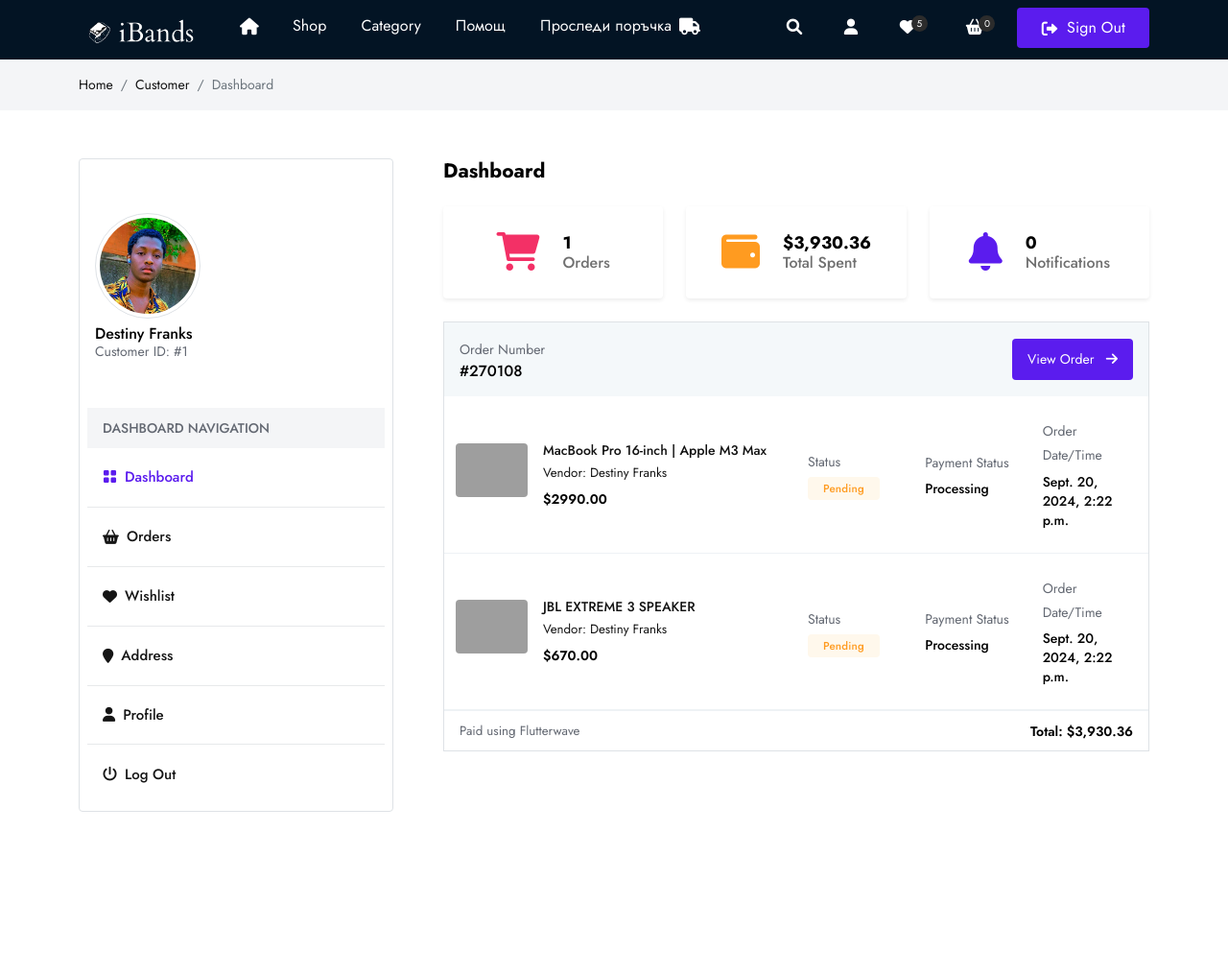
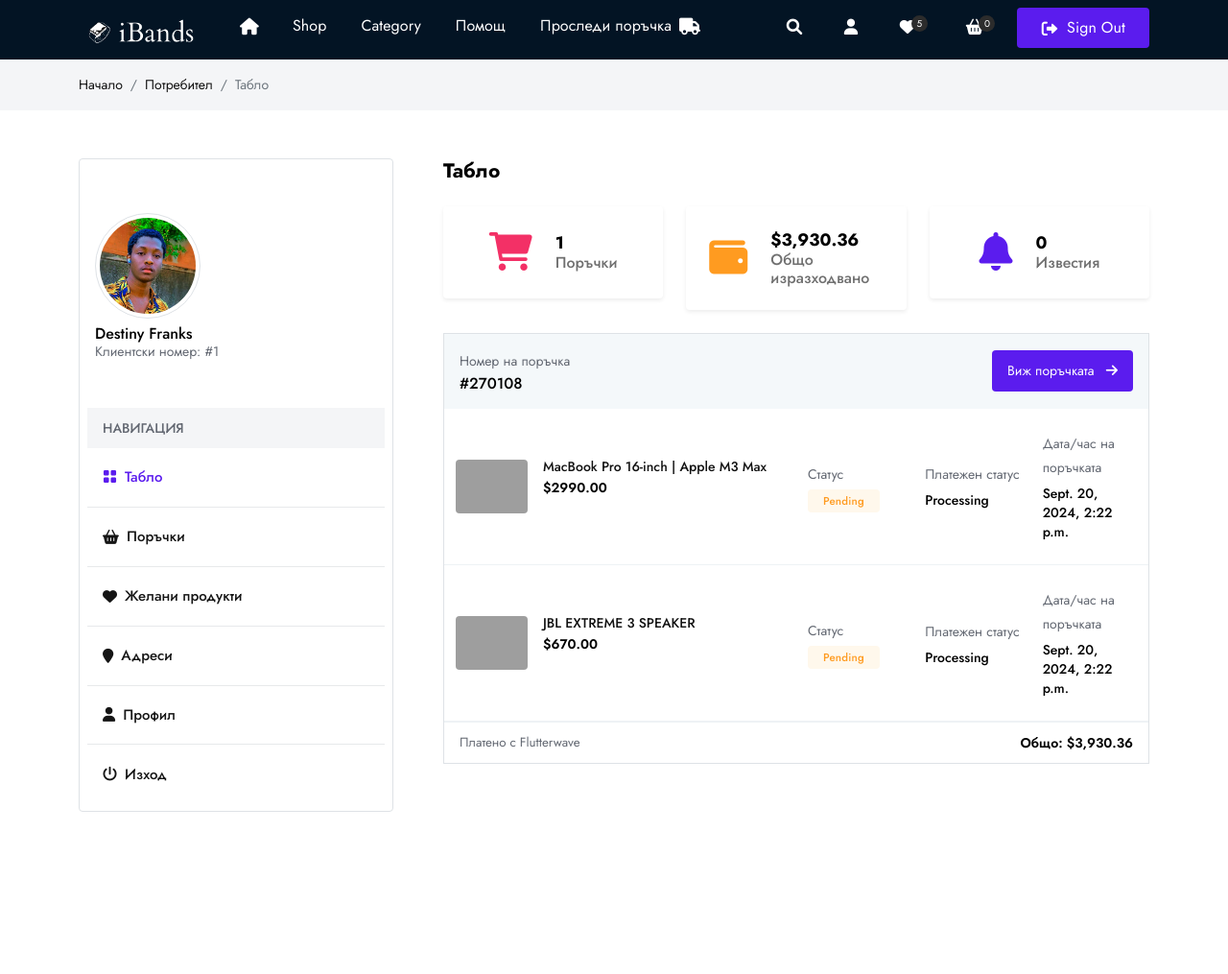
Before and after one commit to dib1g19/iBands, a Django app: page /customer/dashboard/ in a window 1280 px wide. Shown: the top 1015 px of the page at 96% size. Run offline with Django 4.2, Linux system fonts and the light colour scheme; a user stored in the database is signed in; data comes from the database, SQL or seed files in the repository; parts of the project's set-up code (start-up, migrations or seed data) failed here and were passed over; some libraries are stand-ins or nearby versions; grey boxes are pictures that could not be loaded.

Commit message:
translate all customer templates

```diff
--- a/templates/customer/address_create.html
+++ b/templates/customer/address_create.html
@@ -10,7 +10,7 @@
                 <nav aria-label="breadcrumb">
                     <ol class="breadcrumb">
                         <li class="breadcrumb-item"><a href="/">Начало</a></li>
-                        <li class="breadcrumb-item"><a href="#">Профил</a></li>
+                        <li class="breadcrumb-item"><a href="#">Потребител</a></li>
                         <li class="breadcrumb-item active" aria-current="page">Създаване на адрес</li>
                     </ol>
                 </nav>
--- a/templates/customer/address_detail.html
+++ b/templates/customer/address_detail.html
@@ -10,7 +10,7 @@
                 <nav aria-label="breadcrumb">
                     <ol class="breadcrumb">
                         <li class="breadcrumb-item"><a href="/">Начало</a></li>
-                        <li class="breadcrumb-item"><a href="#">Профил</a></li>
+                        <li class="breadcrumb-item"><a href="#">Потребител</a></li>
                         <li class="breadcrumb-item active" aria-current="page">Актуализиране на адрес</li>
                     </ol>
                 </nav>
--- a/templates/customer/addresses.html
+++ b/templates/customer/addresses.html
@@ -10,7 +10,7 @@
                 <nav aria-label="breadcrumb">
                     <ol class="breadcrumb">
                         <li class="breadcrumb-item"><a href="/">Начало</a></li>
-                        <li class="breadcrumb-item"><a href="#">Профил</a></li>
+                        <li class="breadcrumb-item"><a href="#">Потребител</a></li>
                         <li class="breadcrumb-item active" aria-current="page">Адреси</li>
                     </ol>
                 </nav>
--- a/templates/customer/dashboard.html
+++ b/templates/customer/dashboard.html
@@ -1,13 +1,17 @@
-{% extends 'partials/base.html' %} {% load static %} {% load humanize %} {% block content %}
+{% extends 'partials/base.html' %}
+{% load static %}
+{% load humanize %}
+{% block content %}
+
 <div class="gray py-3">
     <div class="container">
         <div class="row">
             <div class="colxl-12 col-lg-12 col-md-12">
                 <nav aria-label="breadcrumb">
                     <ol class="breadcrumb">
-                        <li class="breadcrumb-item"><a href="{% url 'store:index' %}">Home</a></li>
-                        <li class="breadcrumb-item"><a href="{% url 'customer:dashboard' %}">Customer</a></li>
-                        <li class="breadcrumb-item active" aria-current="page">Dashboard</li>
+                        <li class="breadcrumb-item"><a href="{% url 'store:index' %}">Начало</a></li>
+                        <li class="breadcrumb-item"><a href="{% url 'customer:dashboard' %}">Потребител</a></li>
+                        <li class="breadcrumb-item active" aria-current="page">Табло</li>
                     </ol>
                 </nav>
             </div>
@@ -18,11 +22,11 @@
 <section class="middle">
     <div class="container">
         <div class="row align-items-start justify-content-between">
-             {% include 'customer/sidebar.html' %}
+            {% include 'customer/sidebar.html' %}
 
             <div class="col-12 col-md-12 col-lg-8 col-xl-8">
                 <div class="row mb-4">
-                    <h4 class="mb-0 mb-4 fw-bold">Dashboard</h4>
+                    <h4 class="mb-0 mb-4 fw-bold">Табло</h4>
 
                     <div class="col-sm-6 col-lg-4 mb-3 mb-lg-0">
                         <div class="d-flex justify-content-center align-items-center p-4 shadow-sm rounded">
@@ -33,7 +37,7 @@
                                 <div class="d-flex">
                                     <h5 class="mb-0 fw-bold">{{orders.count}}</h5>
                                 </div>
-                                <p class="mb-0 h6 fw-semibold">Orders</p>
+                                <p class="mb-0 h6 fw-semibold">Поръчки</p>
                             </div>
                         </div>
                     </div>
@@ -47,7 +51,7 @@
                                 <div class="d-flex">
                                     <h5 class="mb-0 fw-bold">${{total_spent|floatformat:2|intcomma|default:"0.00"}}</h5>
                                 </div>
-                                <p class="mb-0 h6 fw-semibold">Total Spent</p>
+                                <p class="mb-0 h6 fw-semibold">Общо изразходвано</p>
                             </div>
                         </div>
                     </div>
@@ -61,86 +65,87 @@
                                 <div class="d-flex">
                                     <h5 class="mb-0 fw-bold">{{notis.count}}</h5>
                                 </div>
-                                <p class="mb-0 h6 fw-semibold">Notifications</p>
+                                <p class="mb-0 h6 fw-semibold">Известия</p>
                             </div>
                         </div>
                     </div>
                 </div>
 
-
                 {% for order in orders %}
                     <div class="ord_list_wrap border mb-4 mfliud">
                         <div class="ord_list_head bg-light bg-opacity-10 d-flex align-items-center justify-content-between px-3 py-3">
                             <div class="olh_flex">
-                                <p class="m-0 p-0"><span class="text-muted">Order Number</span></p>
+                                <p class="m-0 p-0"><span class="text-muted">Номер на поръчка</span></p>
                                 <h6 class="mb-0 ft-medium">#{{order.order_id}}</h6>
                             </div>
                             <div class="olh_flex">
-                                <a href="{% url 'customer:order_detail' order.order_id %}" class="btn btn-sm bg-primary rounded text-white">View Order <i class="fas fa-arrow-right ms-2"></i></a>
+                                <a href="{% url 'customer:order_detail' order.order_id %}" class="btn btn-sm bg-primary rounded text-white">Виж поръчката <i class="fas fa-arrow-right ms-2"></i></a>
 
                                 {% if order.payment_status == "Failed" %}
-                                    <a href="{% url 'store:checkout' order.order_id %}" class="btn btn-sm bg-danger rounded text-white">Retry Payment <i class="fas fa-rotate ms-2"></i></a>
+                                    <a href="{% url 'store:checkout' order.order_id %}" class="btn btn-sm bg-danger rounded text-white">Повтори плащането <i class="fas fa-rotate ms-2"></i></a>
                                 {% endif %}
-
                             </div>
                         </div>
                         <div class="ord_list_body text-left">
-                            <!-- Single Item -->
-
                             {% for item in order.order_items.all %}
                                 <div class="row align-items-center justify-content-center m-0 py-4 br-bottom">
                                     <div class="col-xl-6 col-lg-5 col-md-5 col-12">
                                         <div class="cart_single d-flex align-items-start mfliud-bot gap-3">
                                             <div class="cart_selected_single_thumb">
-                                                <a href="{% url 'store:product_detail' item.product.slug %}"><img src="{{item.product.image.url}}" width="75" class="img-fluid rounded" alt="" /></a>
+                                                <a href="{% url 'store:product_detail' item.product.slug %}">
+                                                    <img src="{{item.product.image.url}}" width="75" class="img-fluid rounded" alt="" />
+                                                </a>
                                             </div>
                                             <div class="cart_single_caption pl-3">
-                                                <h4 class="product_title fs-sm ft-medium mb-1 lh-1"> <a href="{% url 'store:product_detail' item.product.slug %}">{{item.product.name}}</a></h4>
+                                                <h4 class="product_title fs-sm ft-medium mb-1 lh-1">
+                                                    <a href="{% url 'store:product_detail' item.product.slug %}">{{item.product.name}}</a>
+                                                </h4>
                                                 <p class="mb-2">
-                                                    <span class="text-dark medium">Vendor: {{item.product.vendor.profile.full_name}}</span> <br />
+                                                    <!-- <span class="text-dark medium">Доставчик: {{item.product.vendor.profile.full_name}}</span> <br /> -->
 
                                                     {% if item.color %}
-                                                        <span class="text-dark medium">Color: {{item.color}}</span>
+                                                        <span class="text-dark medium">Цвят: {{item.color}}</span>
                                                     {% endif %}
 
                                                     {% if item.size %}
-                                                        <span class="text-dark medium">Size: {{item.size}}</span>
+                                                        <span class="text-dark medium">Размер: {{item.size}}</span>
                                                     {% endif %}
-
                                                 </p>
                                                 <h4 class="fs-sm ft-bold mb-0 lh-1">${{item.price}}</h4>
                                             </div>
                                         </div>
                                     </div>
                                     <div class="col-xl-2 col-lg-3 col-md-3 col-6">
-                                        <p class="mb-1 p-0"><span class="text-muted">Status</span></p>
-                                        <div class="delv_status"><span class="ft-medium small text-warning bg-light-warning rounded px-3 py-1">{{order.order_status}}</span></div>
+                                        <p class="mb-1 p-0"><span class="text-muted">Статус</span></p>
+                                        <div class="delv_status">
+                                            <span class="ft-medium small text-warning bg-light-warning rounded px-3 py-1">{{order.order_status}}</span>
+                                        </div>
                                     </div>
                                     <div class="col-xl-2 col-lg-4 col-md-4 col-6">
-                                        <p class="mb-1 p-0"><span class="text-muted">Payment Status</span></p>
+                                        <p class="mb-1 p-0"><span class="text-muted">Платежен статус</span></p>
                                         <h6 class="mb-0 ft-medium fs-sm">{{order.payment_status}}</h6>
                                     </div>
                                     <div class="col-xl-2 col-lg-4 col-md-4 col-6">
-                                        <p class="mb-1 p-0"><span class="text-muted">Order Date/Time</span></p>
+                                        <p class="mb-1 p-0"><span class="text-muted">Дата/час на поръчката</span></p>
                                         <h6 class="mb-0 ft-medium fs-sm">{{order.date}}</h6>
                                     </div>
                                 </div>
                             {% endfor %}
-
                         </div>
                         <div class="ord_list_footer d-flex align-items-center justify-content-between br-top px-3">
                             <div class="col-xl-12 pr-0 py-2 olf_flex d-flex align-items-center justify-content-between">
                                 <div class="olf_flex_inner hide_mob">
-                                    <p class="m-0 p-0"><span class="text-muted medium">Paid using {{order.payment_method}}</span></p>
+                                    <p class="m-0 p-0"><span class="text-muted medium">Платено с {{order.payment_method}}</span></p>
                                 </div>
-                                <div class="float-end"><h5 class="mb-0 fs-sm ft-bold">Total: ${{order.total|floatformat:2|intcomma}}</h5></div>
+                                <div class="float-end">
+                                    <h5 class="mb-0 fs-sm ft-bold">Общо: ${{order.total|floatformat:2|intcomma}}</h5>
+                                </div>
                             </div>
                         </div>
                     </div>
                 {% empty %}
-                <p>No orders yet</p>
+                <p>Все още няма поръчки</p>
                 {% endfor %}
-
             </div>
         </div>
     </div>
--- a/templates/customer/sidebar.html
+++ b/templates/customer/sidebar.html
@@ -6,30 +6,30 @@
             </div>
             <div class="dash_caption">
                 <h4 class="fs-md ft-medium mb-0 lh-1">{{request.user.profile.full_name}}</h4>
-                <span class="text-muted smalls">Customer ID: #{{request.user.id}}</span>
+                <span class="text-muted smalls">Клиентски номер: #{{request.user.id}}</span>
             </div>
         </div>
 
         <div class="dashboard_author">
-            <h4 class="px-3 py-2 mb-0 lh-2 gray fs-sm ft-medium text-muted text-uppercase text-left">Dashboard Navigation</h4>
+            <h4 class="px-3 py-2 mb-0 lh-2 gray fs-sm ft-medium text-muted text-uppercase text-left">Навигация</h4>
             <ul class="dahs_navbar">
                 <li>
-                    <a href="{% url 'customer:dashboard' %}" class="{% if '/customer/dashboard/' in request.path %} active{% endif %}"><i class="bi bi-grid-fill me-2"></i>Dashboard</a>
+                    <a href="{% url 'customer:dashboard' %}" class="{% if '/customer/dashboard/' in request.path %} active{% endif %}"><i class="bi bi-grid-fill me-2"></i>Табло</a>
                 </li>
                 <li>
-                    <a href="{% url 'customer:orders' %}" class="{% if '/customer/orders/' in request.path or '/customer/order_detail/' in request.path %} active{% endif %}"><i class="fas fa-shopping-basket me-2"></i>Orders</a>
+                    <a href="{% url 'customer:orders' %}" class="{% if '/customer/orders/' in request.path or '/customer/order_detail/' in request.path %} active{% endif %}"><i class="fas fa-shopping-basket me-2"></i>Поръчки</a>
                 </li>
                 <li>
-                    <a href="{% url 'customer:wishlist' %}" class="{% if '/customer/wishlist/' in request.path %} active{% endif %}"><i class="fas fa-heart me-2"></i>Wishlist</a>
+                    <a href="{% url 'customer:wishlist' %}" class="{% if '/customer/wishlist/' in request.path %} active{% endif %}"><i class="fas fa-heart me-2"></i>Желани продукти</a>
                 </li>
                 <li>
-                    <a href="{% url 'customer:addresses' %}" class="{% if '/customer/addresses/' in request.path or '/customer/address_detail/' in request.path or '/customer/address_create/' in request.path %} active {% endif %}"><i class="fas fa-map-marker me-2"></i>Address</a>
+                    <a href="{% url 'customer:addresses' %}" class="{% if '/customer/addresses/' in request.path or '/customer/address_detail/' in request.path or '/customer/address_create/' in request.path %} active {% endif %}"><i class="fas fa-map-marker me-2"></i>Адреси</a>
                 </li>
                 <li>
-                    <a href="{% url 'customer:profile' %}" class="{% if '/customer/profile/' in request.path %} active{% endif %}"><i class="fas fa-user me-2"></i>Profile</a>
+                    <a href="{% url 'customer:profile' %}" class="{% if '/customer/profile/' in request.path %} active{% endif %}"><i class="fas fa-user me-2"></i>Профил</a>
                 </li>
                 <li>
-                    <a href="{% url 'userauths:sign-out' %}"><i class="fas fa-power-off me-2"></i>Log Out</a>
+                    <a href="{% url 'userauths:sign-out' %}"><i class="fas fa-power-off me-2"></i>Изход</a>
                 </li>
             </ul>
         </div>
--- a/templates/store/product_detail.html
+++ b/templates/store/product_detail.html
@@ -56,7 +56,7 @@
                     </div>
 
                     <div class="mb-2">
-                        <p class="d-flex align-items-center text-dark ft-medium">Color:</p>
+                        <p class="d-flex align-items-center text-dark ft-medium">Цвят:</p>
                         <div class="text-left">
                             {% for variant in product.variants.all %}
                                 {% if variant.name == "Color" %}
@@ -72,7 +72,7 @@
                     </div>
 
                     <div class="prt_04 mb-4">
-                        <p class="d-flex align-items-center mb-0 text-dark ft-medium">Size:</p>
+                        <p class="d-flex align-items-center mb-0 text-dark ft-medium">Размер:</p>
                         <div class="text-left pb-0 pt-2">
                             {% for variant in product.variants.all %}
                                 {% if variant.name == "Size" %}
```
Also changed, not shown: templates/customer/change_password.html (+15 -13 lines), templates/customer/notis.html (+15 -13 lines), templates/customer/order_detail.html (+42 -37 lines), templates/customer/order_item_detail.html (+34 -38 lines), templates/customer/orders.html (+34 -24 lines), templates/customer/profile.html (+14 -12 lines), templates/customer/wishlist.html (+31 -17 lines).
